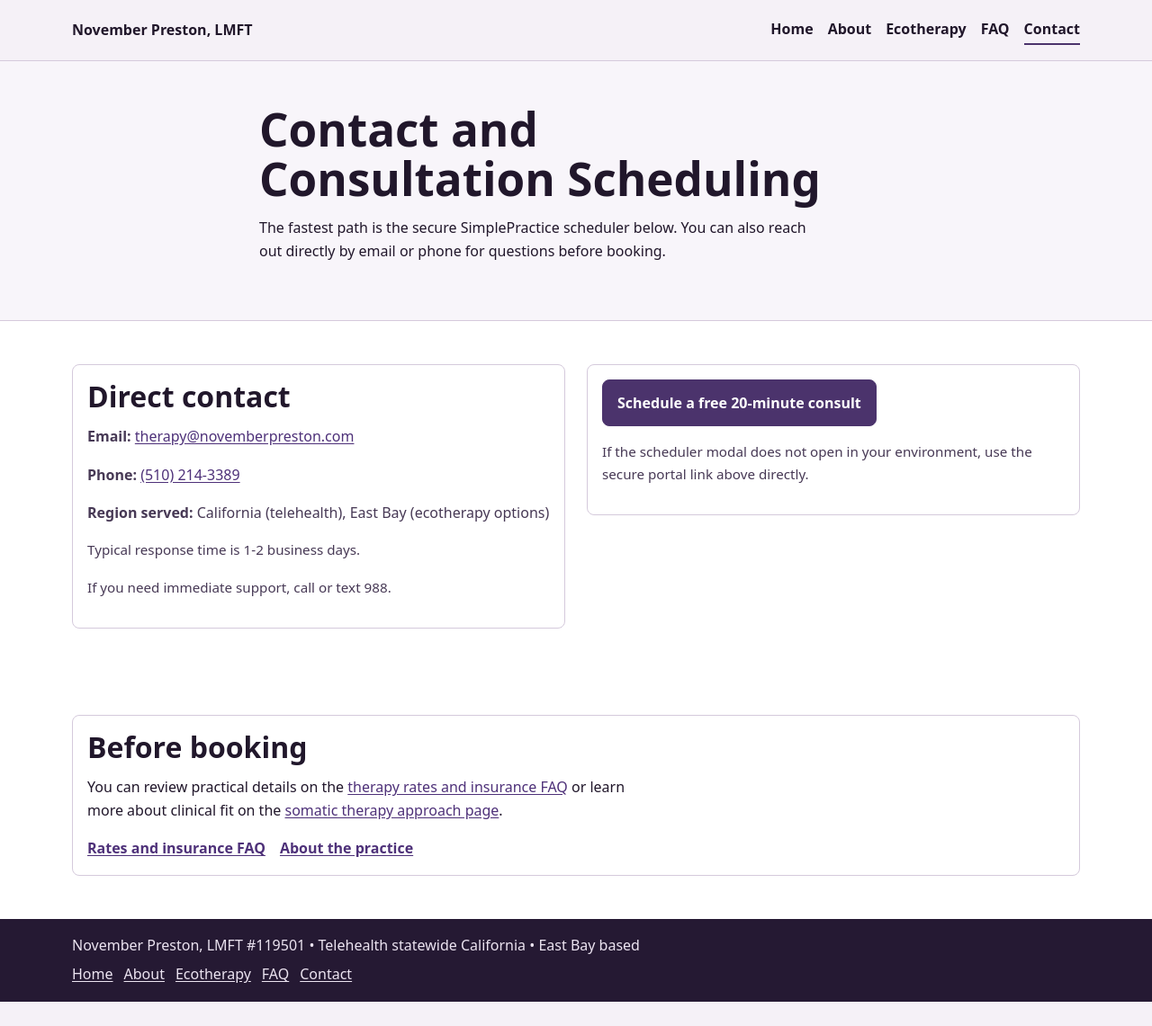
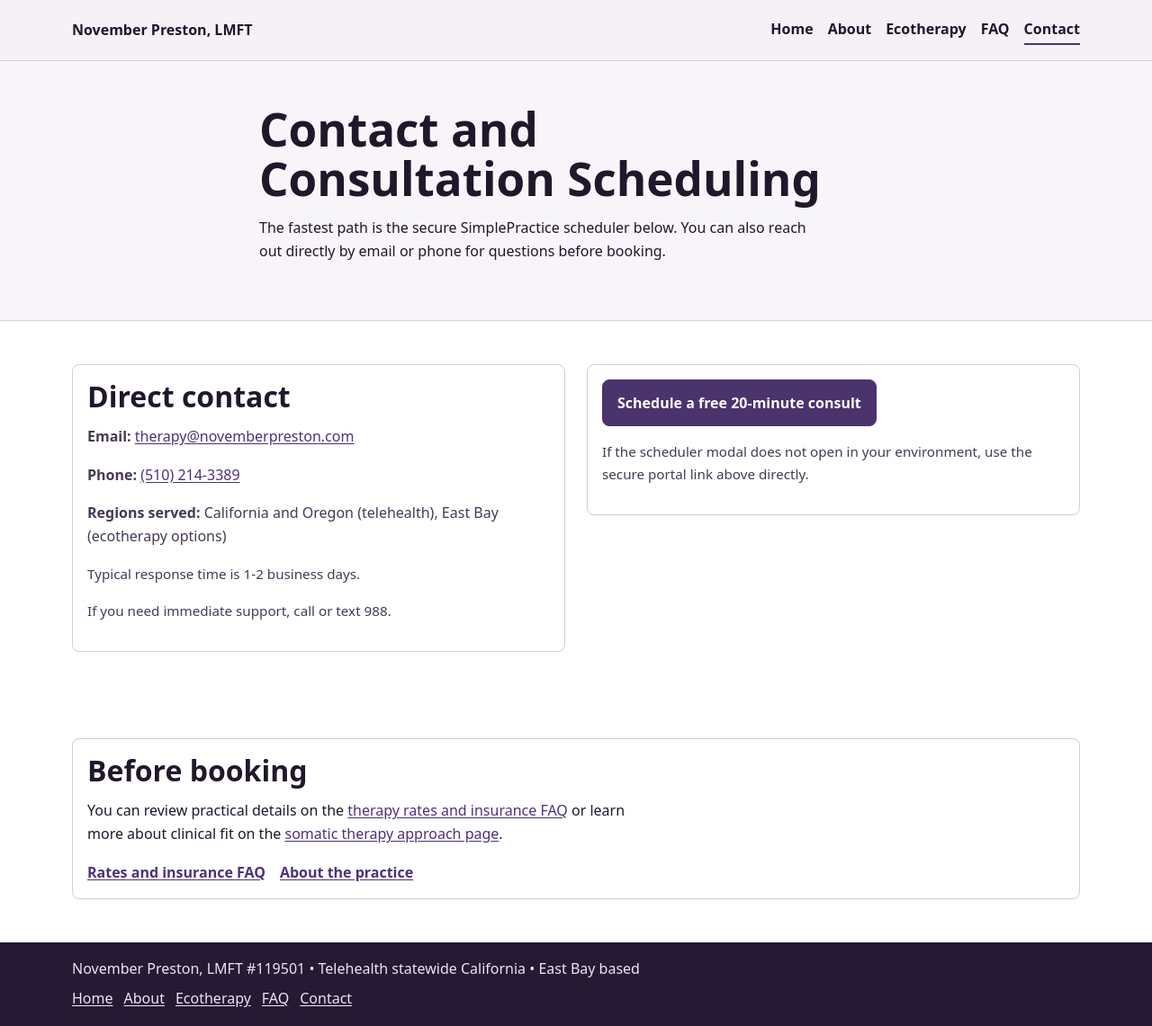
Before and after one commit to StellaTerra/NovemberPreston, a Jekyll site: the page built from contact/index.html, in a window 1280 px wide and 1141 px high. Shown: the whole window at 90% size. Built offline with Jekyll 4.4.1, drawn with Linux system fonts in a browser that asks for light colours; a script that is not in the unit is left out.

Commit message:
Update contact.yml

```diff
--- a/_data/pages/contact.yml
+++ b/_data/pages/contact.yml
@@ -1,6 +1,6 @@
 seo:
   title: Contact Queer Somatic Therapist in California | November Preston, LMFT
-  description: Contact November Preston, LMFT for queer-affirming somatic therapy in California. Schedule a free 20-minute consult through SimplePractice.
+  description: Contact November Preston, LMFT for queer-affirming somatic therapy in California and Oregon. Schedule a free 20-minute consult through SimplePractice.
   og_description: Request a free consultation through SimplePractice and review direct contact details for the practice.
   twitter_description: Book a consult through SimplePractice or contact the practice by email and phone.
 hero:
@@ -18,8 +18,8 @@ direct:
     - label: Phone
       value: (510) 214-3389
       href: tel:+15102143389
-    - label: Region served
-      value: California (telehealth), East Bay (ecotherapy options)
+    - label: Regions served
+      value: California and Oregon (telehealth), East Bay (ecotherapy options)
   notes:
     - Typical response time is 1-2 business days.
     - If you need immediate support, call or text 988.
```
